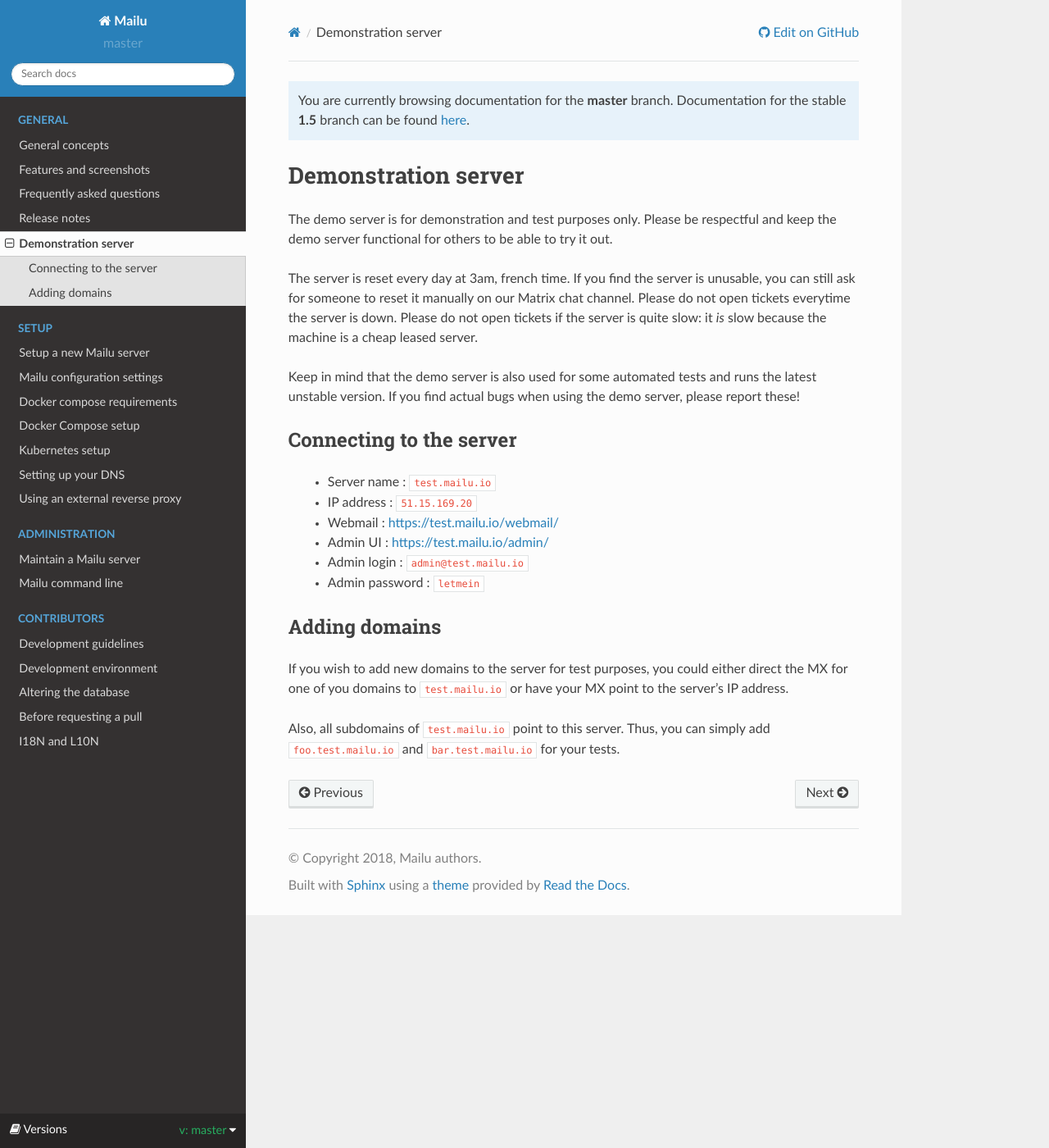
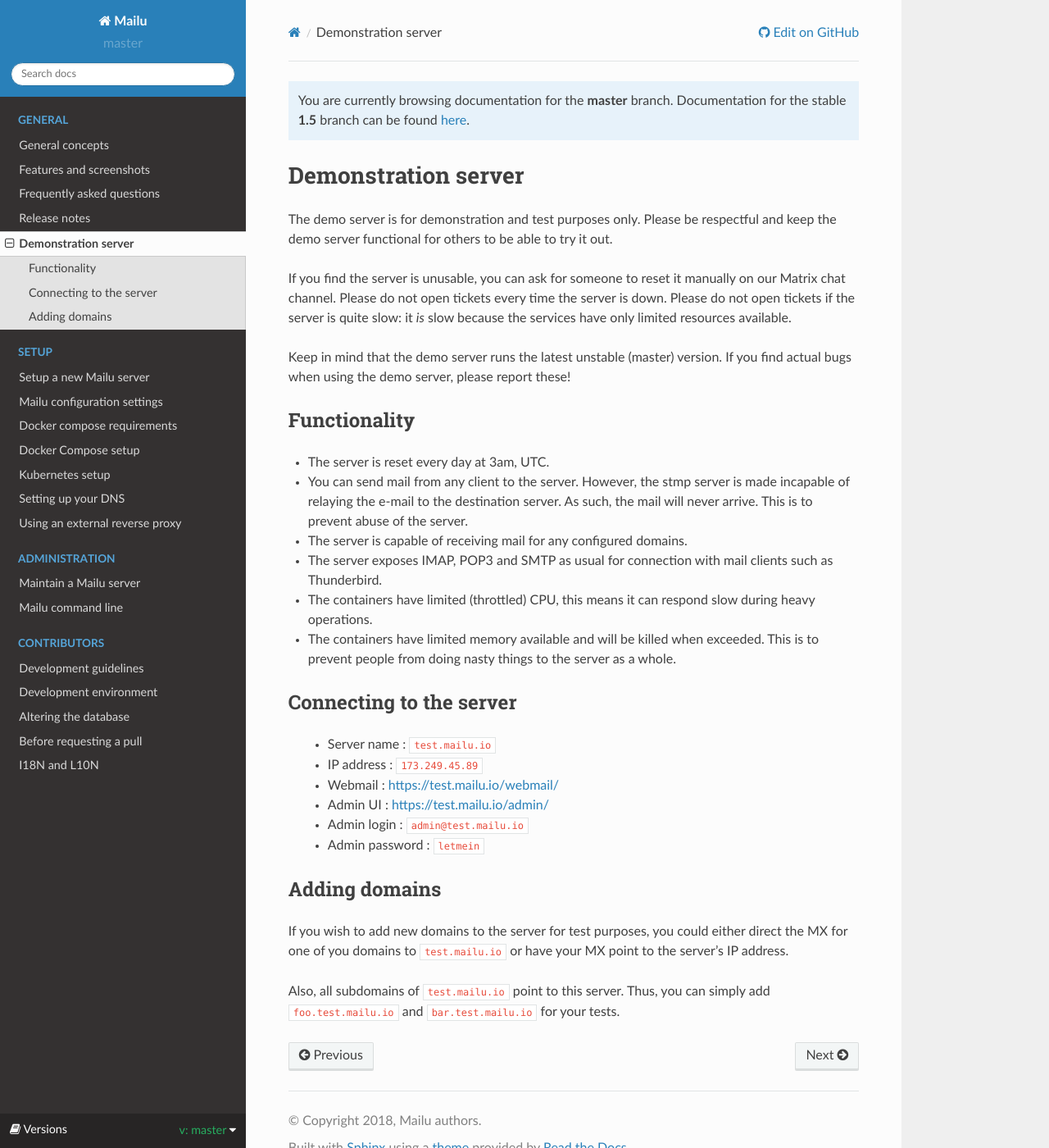
Before and after one commit to WillingDev0812/Mail-Management-Tool, a Sphinx documentation site: the page built from docs/demo.rst, in a window 1280 px wide and 1400 px high. Shown: the whole window at 82% size. Built offline with Sphinx 7.4.7 and the Read the Docs theme 2.0.0, drawn with Linux system fonts in a browser that asks for light colours; formulas are drawn with MathJax 3.

Commit message:
Update demo server docs

```diff
--- a/docs/demo.rst
+++ b/docs/demo.rst
@@ -5,21 +5,32 @@ The demo server is for demonstration and test purposes only. Please be
 respectful and keep the demo server functional for others to be able to try it
 out.
 
-The server is reset every day at 3am, french time. If you find the server is
-unusable, you can still ask for someone to reset it manually on our Matrix
-chat channel. Please do not open tickets everytime the server is down. Please
-do not open tickets if the server is quite slow: it *is* slow because the
-machine is a cheap leased server.
+If you find the server is unusable, you can ask for someone to reset it manually on our Matrix
+chat channel. Please do not open tickets every time the server is down.
+Please do not open tickets if the server is quite slow: it *is* slow because the
+services have only limited resources available.
 
-Keep in mind that the demo server is also used for some automated tests and runs
-the latest unstable version. If you find actual bugs when using the demo
-server, please report these!
+Keep in mind that the demo server runs the latest unstable (master) version.
+If you find actual bugs when using the demo server, please report these!
+
+Functionality
+-------------
+
+- The server is reset every day at 3am, UTC.
+- You can send mail from any client to the server.
+  However, the stmp server is made incapable of relaying the e-mail to the destination server.
+  As such, the mail will never arrive. This is to prevent abuse of the server.
+- The server is capable of receiving mail for any configured domains.
+- The server exposes IMAP, POP3 and SMTP as usual for connection with mail clients such as Thunderbird.
+- The containers have limited (throttled) CPU, this means it can respond slow during heavy operations.
+- The containers have limited memory available and will be killed when exceeded.
+  This is to prevent people from doing nasty things to the server as a whole.
 
 Connecting to the server
 ------------------------
 
  * Server name : ``test.mailu.io``
- * IP address : ``51.15.169.20``
+ * IP address : ``173.249.45.89``
  * Webmail : https://test.mailu.io/webmail/
  * Admin UI : https://test.mailu.io/admin/
  * Admin login : ``admin@test.mailu.io``
```
